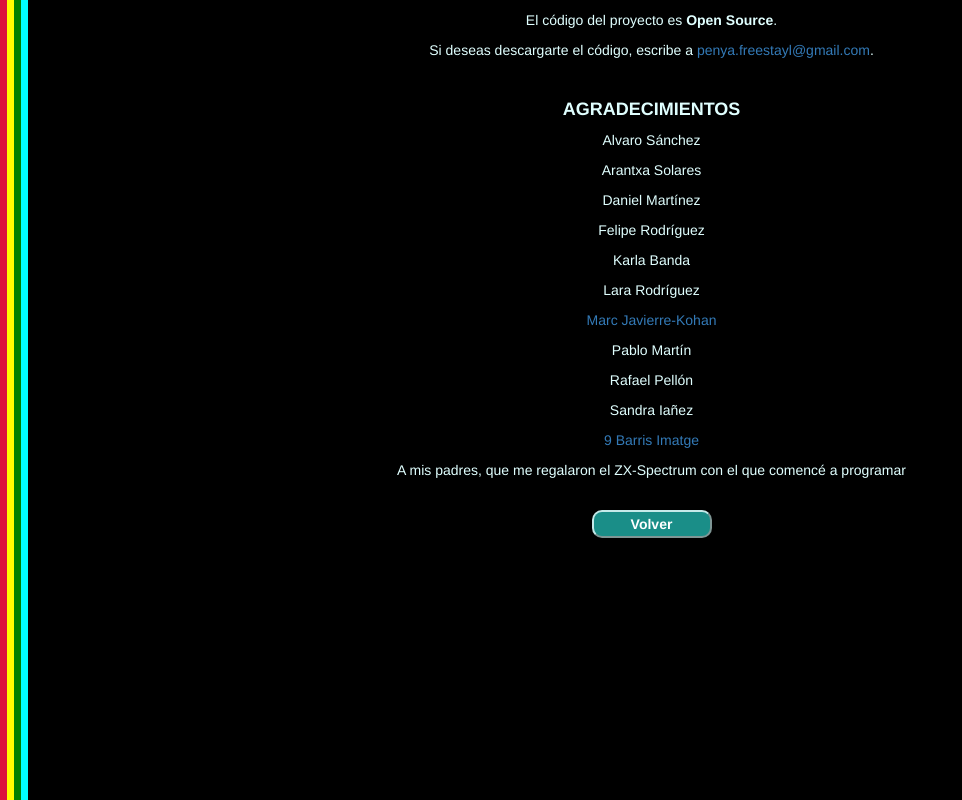
After one commit to fran-r/gimkana_festa_major, a Django app: page /gimkana/about/ in a window 1280 px wide. The commit adds this page. Shown: the whole page, without its empty margins (0-962 px from the left). Run offline with Django 3.2, Linux system fonts and the light colour scheme; some libraries are stand-ins or nearby versions.

Commit message:
Refactor thanks to about

```diff
--- /dev/null
+++ b/gimkana/templates/gimkana/about.html
@@ -0,0 +1,27 @@
+{% extends "base_generic.html" %}
+
+{% block content %}
+    <div class="Center">
+        <p>El código del proyecto es <strong>Open Source</strong>.</p>
+        <p>Si deseas descargarte el código, escribe a <a href="mailto:penya.freestayl@gmail.com">penya.freestayl@gmail.com</a>.</p>
+        <br>
+        <h4><strong>AGRADECIMIENTOS</strong></h4>
+        <p>Alvaro Sánchez</p>
+        <p>Arantxa Solares</p>
+        <p>Daniel Martínez</p>
+        <p>Felipe Rodríguez</p>
+        <p>Karla Banda</p>
+        <p>Lara Rodríguez</p>
+        <p><a href="https://marcjavierre.com/">Marc Javierre-Kohan</a></p>
+        <p>Pablo Martín</p>
+        <p>Rafael Pellón</p>
+        <p>Sandra Iañez</p>
+        <p><a href="https://www.9barrisimatge.org/">9 Barris Imatge</a></p>
+        <p>A mis padres, que me regalaron el ZX-Spectrum con el que comencé a programar</p>
+    </div>
+
+    <form class="Center" action="{% url 'rules' %}">
+        <input class="Button" type="submit" value="Volver"/>
+    </form>
+
+{% endblock %}
--- a/gimkana/templates/gimkana/rules.html
+++ b/gimkana/templates/gimkana/rules.html
@@ -39,7 +39,7 @@
 
     <div class="Center">
         <br>
-        <p><a href="{% url 'thanks' %}">Agradecimientos</a></p>
+        <p><a href="{% url 'about' %}">Acerca de</a></p>
     </div>
 
 {% endblock %}
--- a/gimkana/urls.py
+++ b/gimkana/urls.py
@@ -21,7 +21,7 @@ urlpatterns = [
     url(r'^rules/$',
         login_required(TemplateView.as_view(template_name='gimkana/rules.html'), login_url='signup'),
         name='rules'),
-    url(r'^thanks/$', TemplateView.as_view(template_name='gimkana/thanks.html'), name='thanks'),
+    url(r'^about/$', TemplateView.as_view(template_name='gimkana/about.html'), name='about'),
     url(r'^notstarted/$', TemplateView.as_view(template_name='gimkana/not_started.html'), name='not-started'),
 
     # url(r'^users/$', views.UserListView.as_view(), name='users'),
```
Also changed, not shown: gimkana/templates/gimkana/thanks.html (deleted, +0 -25 lines).
